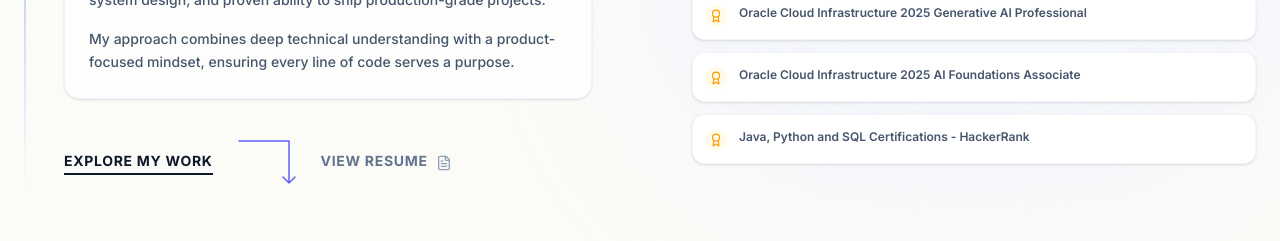
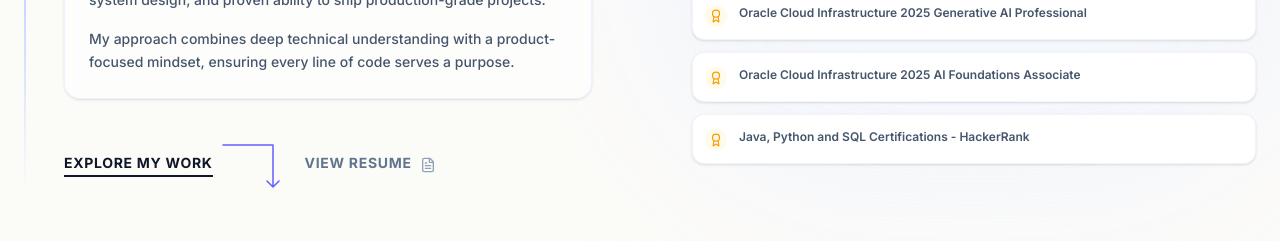
Before and after one commit to vinayredee/portfolio, a Next.js app: page / in a window 1280 px wide. Shown: the part 1080-1321 px from the top of the page. Built offline with nearby package versions, Linux system fonts and the light colour scheme.

Commit message:
Position arrow closer to Explore My Work

```diff
--- a/components/sections/About.tsx
+++ b/components/sections/About.tsx
@@ -54,8 +54,8 @@ export default function About({ id }: { id?: string }) {
                                     </span>
                                 </motion.a>
 
-                                {/* L-Shaped Arrow (Right then Down) */}
-                                <svg width="60" height="48" viewBox="0 0 60 48" fill="none" stroke="currentColor" strokeWidth="1.5" strokeLinecap="round" strokeLinejoin="round" className="text-indigo-500">
+                                {/* L-Shaped Arrow (Right then Down) - Positioned close to Explore */}
+                                <svg width="60" height="48" viewBox="0 0 60 48" fill="none" stroke="currentColor" strokeWidth="1.5" strokeLinecap="round" strokeLinejoin="round" className="text-indigo-500 -ml-4 self-start mt-1">
                                     <path d="M2 2H52V44M52 44L46 38M52 44L58 38" />
                                 </svg>
 
```
